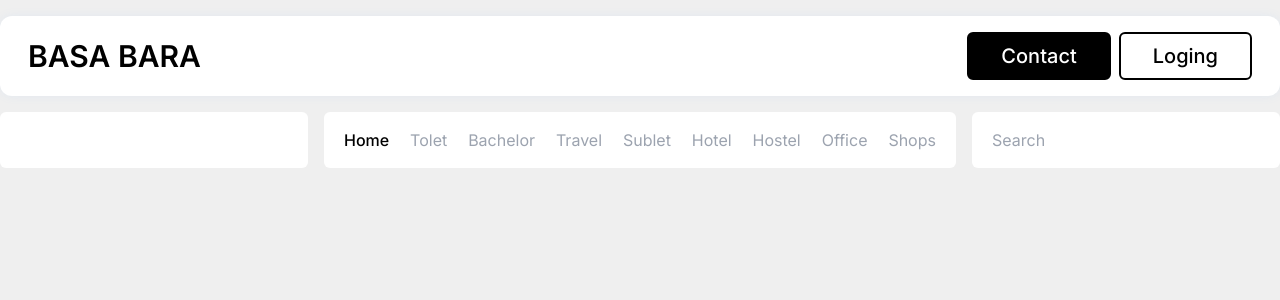
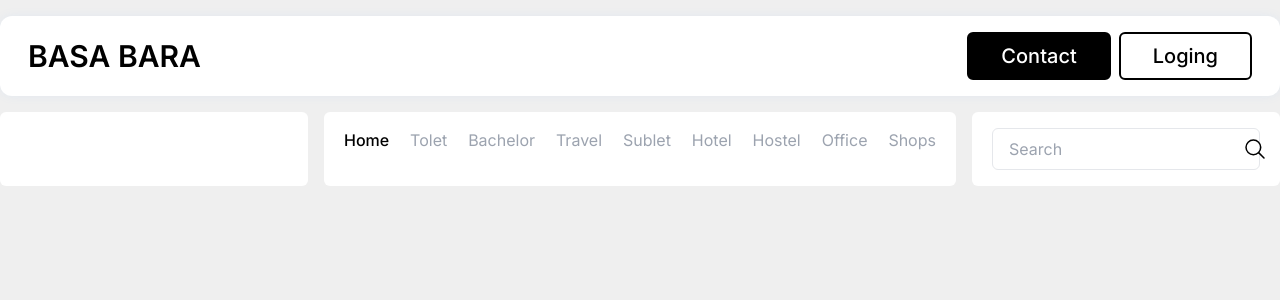
Before and after one commit to Amdadul-HQ/rant-house, a Next.js app: page / in a window 1280 px wide. Shown: the top 300 px of the page. Built offline with nearby package versions, Linux system fonts and the light colour scheme.

Commit message:
adding search icon and field

```diff
--- a/src/components/shared/SearchInputField.jsx
+++ b/src/components/shared/SearchInputField.jsx
@@ -1,9 +1,9 @@
-
+import { IoSearchOutline } from "react-icons/io5";
 const SearchInputField = () => {
     return (
-        <div>
-            <input type="search" placeholder="Search" name="search" />
-
+        <div className="flex items-center border px-4 py-2 rounded-md h-full">
+            <input id="search" className="outline-none flex-1 h-full" type="search" placeholder="Search" name="search" />
+            <label htmlFor="search"><IoSearchOutline className="flex-1 text-2xl"/></label>
         </div>
     );
 };
```
